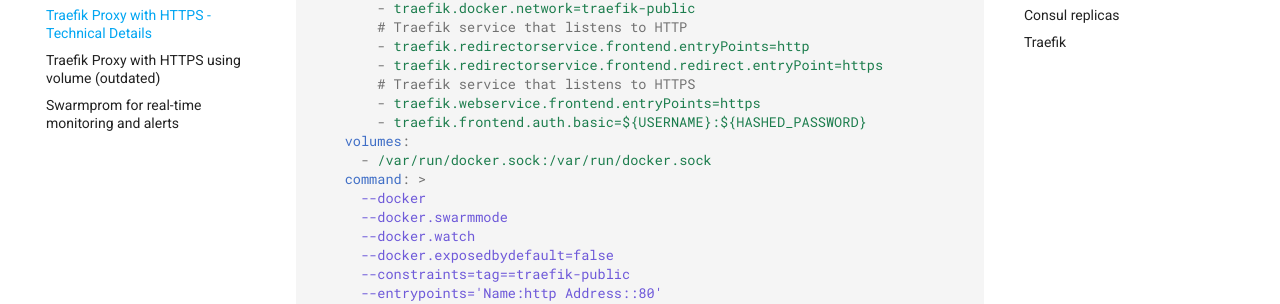
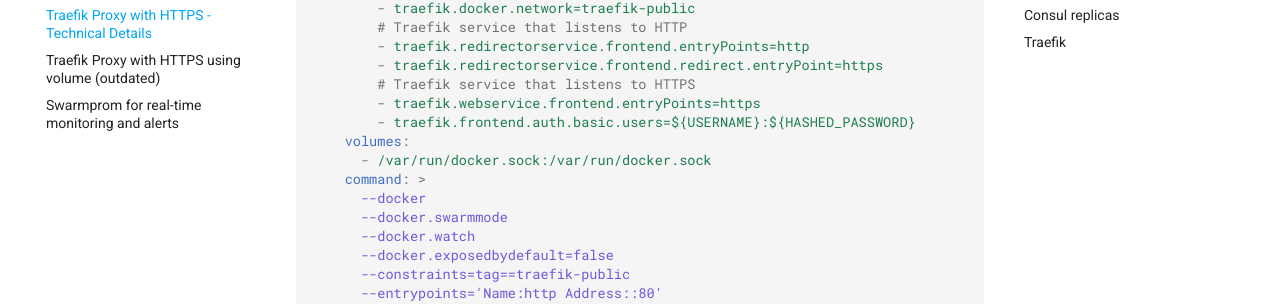
Before and after one commit to tiangolo/dockerswarm.rocks, an MkDocs documentation site: the page built from docs/traefik-technical-details.md, in a window 1280 px wide and 900 px high, scrolled down 2648 px. Shown: the part 147-451 px from the top of the window. Built offline with MkDocs 1.6.1 and Material for MkDocs 9.7.7, drawn with Linux system fonts in a browser that asks for light colours; comment, search, counter and statistics services are not loaded; some of the changed text lies outside the part shown.

Commit message:
:arrow_up: Update HTTP basic auth syntax for Traefik

```diff
--- a/docs/traefik.yml
+++ b/docs/traefik.yml
@@ -62,7 +62,7 @@
         - traefik.redirectorservice.frontend.redirect.entryPoint=https
         # Traefik service that listens to HTTPS
         - traefik.webservice.frontend.entryPoints=https
-        - traefik.frontend.auth.basic=${USERNAME}:${HASHED_PASSWORD}
+        - traefik.frontend.auth.basic.users=${USERNAME}:${HASHED_PASSWORD}
     volumes:
       - /var/run/docker.sock:/var/run/docker.sock
     command: >
```
